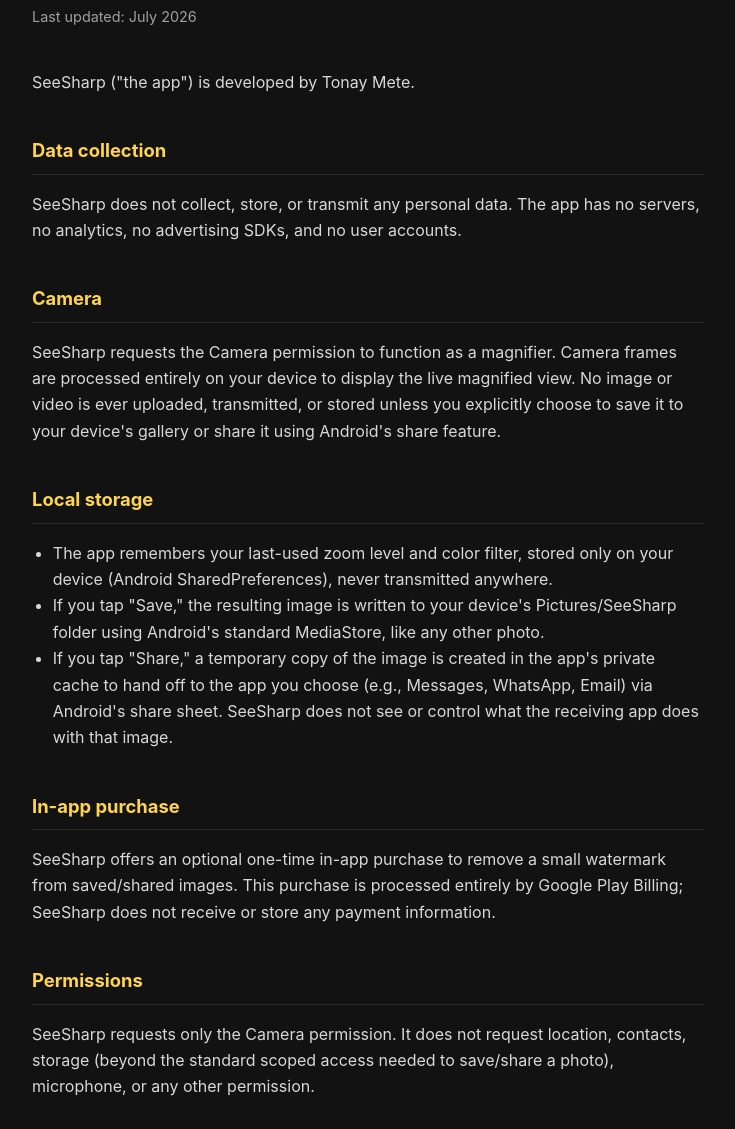
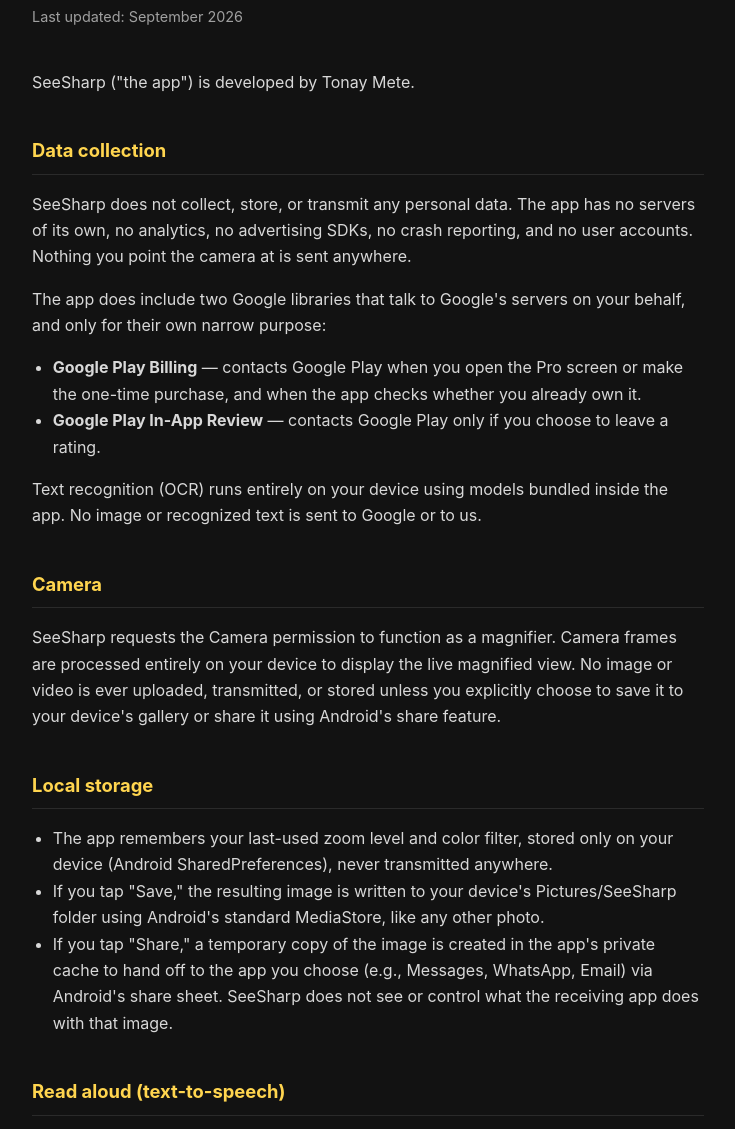
Before and after one commit to tnymt/seesharp-privacy, a plain HTML site: page index.html in a window 1280 px wide. Shown: the part 107-1236 px from the top of the page, without its empty margins (272-1007 px from the left). Drawn offline with Linux system fonts and the light colour scheme.

Commit message:
Correct permission and data-flow claims
The policy said the app requests only the Camera permission. The installed
app also carries INTERNET, ACCESS_NETWORK_STATE and BILLING, pulled in by
Google Play Billing, Play In-App Review and ML Kit. Camera is still the only
permission the user is prompted for, but the others ship in the APK and the
policy should not claim otherwise.

Read Aloud was undocumented. Recognized text is handed to whichever
text-to-speech engine the user has installed, which may process it on its
own servers, so it now has its own section.

Replaces the flat "no servers" claim with what is actually true: no servers
of our own, plus a named list of when the Google libraries contact Google.
OCR remains fully on-device.

```diff
--- a/index.html
+++ b/index.html
@@ -71,12 +71,18 @@
   </div>
   <h1>SeeSharp Privacy Policy</h1>
 </header>
-<p class="updated">Last updated: July 2026</p>
+<p class="updated">Last updated: September 2026</p>
 
 <p>SeeSharp ("the app") is developed by Tonay Mete.</p>
 
 <h2>Data collection</h2>
-<p>SeeSharp does not collect, store, or transmit any personal data. The app has no servers, no analytics, no advertising SDKs, and no user accounts.</p>
+<p>SeeSharp does not collect, store, or transmit any personal data. The app has no servers of its own, no analytics, no advertising SDKs, no crash reporting, and no user accounts. Nothing you point the camera at is sent anywhere.</p>
+<p>The app does include two Google libraries that talk to Google's servers on your behalf, and only for their own narrow purpose:</p>
+<ul>
+  <li><strong>Google Play Billing</strong> &mdash; contacts Google Play when you open the Pro screen or make the one-time purchase, and when the app checks whether you already own it.</li>
+  <li><strong>Google Play In-App Review</strong> &mdash; contacts Google Play only if you choose to leave a rating.</li>
+</ul>
+<p>Text recognition (OCR) runs entirely on your device using models bundled inside the app. No image or recognized text is sent to Google or to us.</p>
 
 <h2>Camera</h2>
 <p>SeeSharp requests the Camera permission to function as a magnifier. Camera frames are processed entirely on your device to display the live magnified view. No image or video is ever uploaded, transmitted, or stored unless you explicitly choose to save it to your device's gallery or share it using Android's share feature.</p>
@@ -88,11 +94,21 @@
   <li>If you tap "Share," a temporary copy of the image is created in the app's private cache to hand off to the app you choose (e.g., Messages, WhatsApp, Email) via Android's share sheet. SeeSharp does not see or control what the receiving app does with that image.</li>
 </ul>
 
+<h2>Read aloud (text-to-speech)</h2>
+<p>When you use Read Aloud, SeeSharp recognizes the text in the captured frame on your device and then hands that text to the text-to-speech engine installed on your phone (for example Google's Speech Services, Samsung TTS, or whichever engine you have selected in Android settings).</p>
+<p>That engine is a separate app, not part of SeeSharp. Most engines speak offline using downloaded voices, but some may process text on their own servers. What happens to the text after SeeSharp passes it on is governed by that engine's privacy policy. SeeSharp does not keep a copy of the recognized text &mdash; it is held in memory only while you are reading and is discarded when you leave the screen.</p>
+
 <h2>In-app purchase</h2>
 <p>SeeSharp offers an optional one-time in-app purchase to remove a small watermark from saved/shared images. This purchase is processed entirely by Google Play Billing; SeeSharp does not receive or store any payment information.</p>
 
 <h2>Permissions</h2>
-<p>SeeSharp requests only the Camera permission. It does not request location, contacts, storage (beyond the standard scoped access needed to save/share a photo), microphone, or any other permission.</p>
+<p>SeeSharp itself requests only the <strong>Camera</strong> permission, and it is the only permission you will ever be asked to grant.</p>
+<p>For transparency, the installed app also declares three permissions that Android grants automatically, without a prompt. They come from the Google Play libraries listed above, not from SeeSharp's own code:</p>
+<ul>
+  <li><code>INTERNET</code> and <code>ACCESS_NETWORK_STATE</code> &mdash; required by Google Play Billing and Google Play In-App Review. SeeSharp's own code makes no network requests.</li>
+  <li><code>com.android.vending.BILLING</code> &mdash; required to offer the in-app purchase.</li>
+</ul>
+<p>SeeSharp does not request location, contacts, microphone, phone, or storage beyond the standard scoped access needed to save or share a photo.</p>
 
 <h2>Children's privacy</h2>
 <p>SeeSharp does not knowingly collect any data from anyone, including children, because it does not collect data from any user.</p>
```
